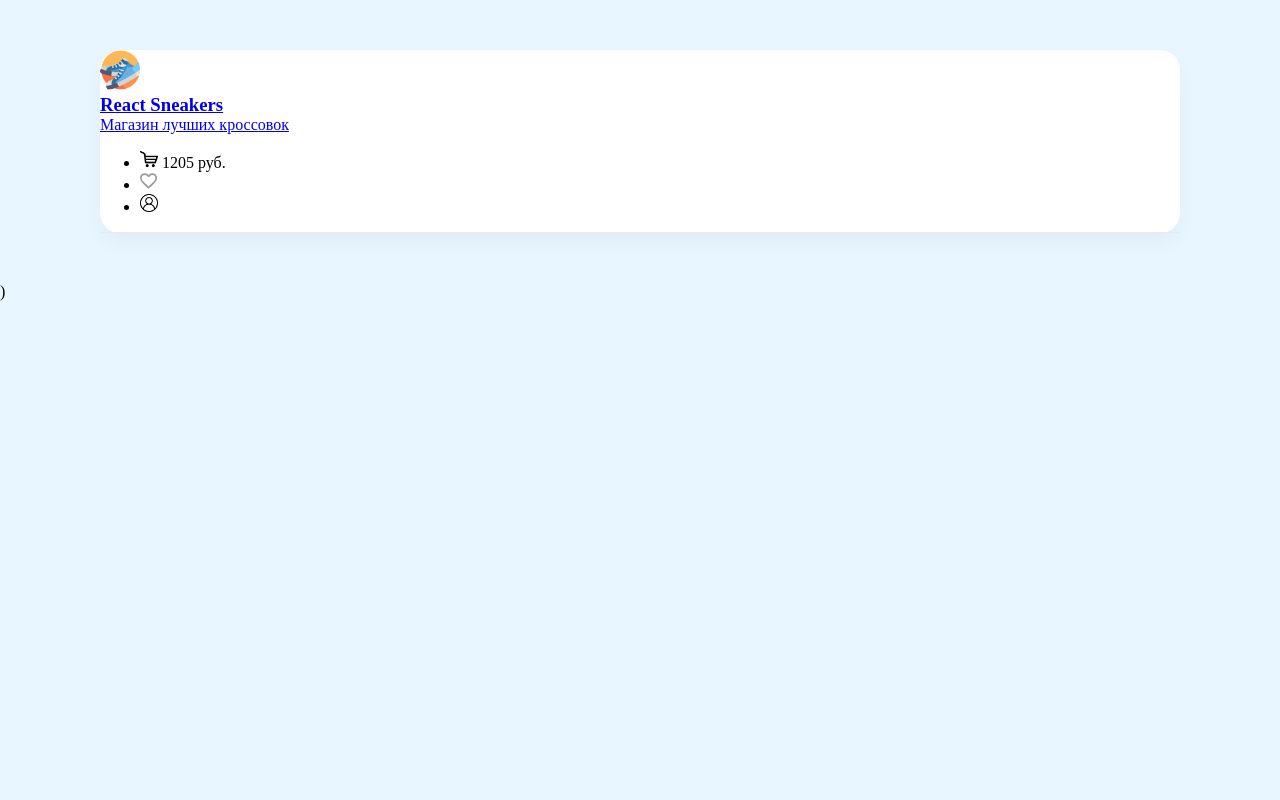
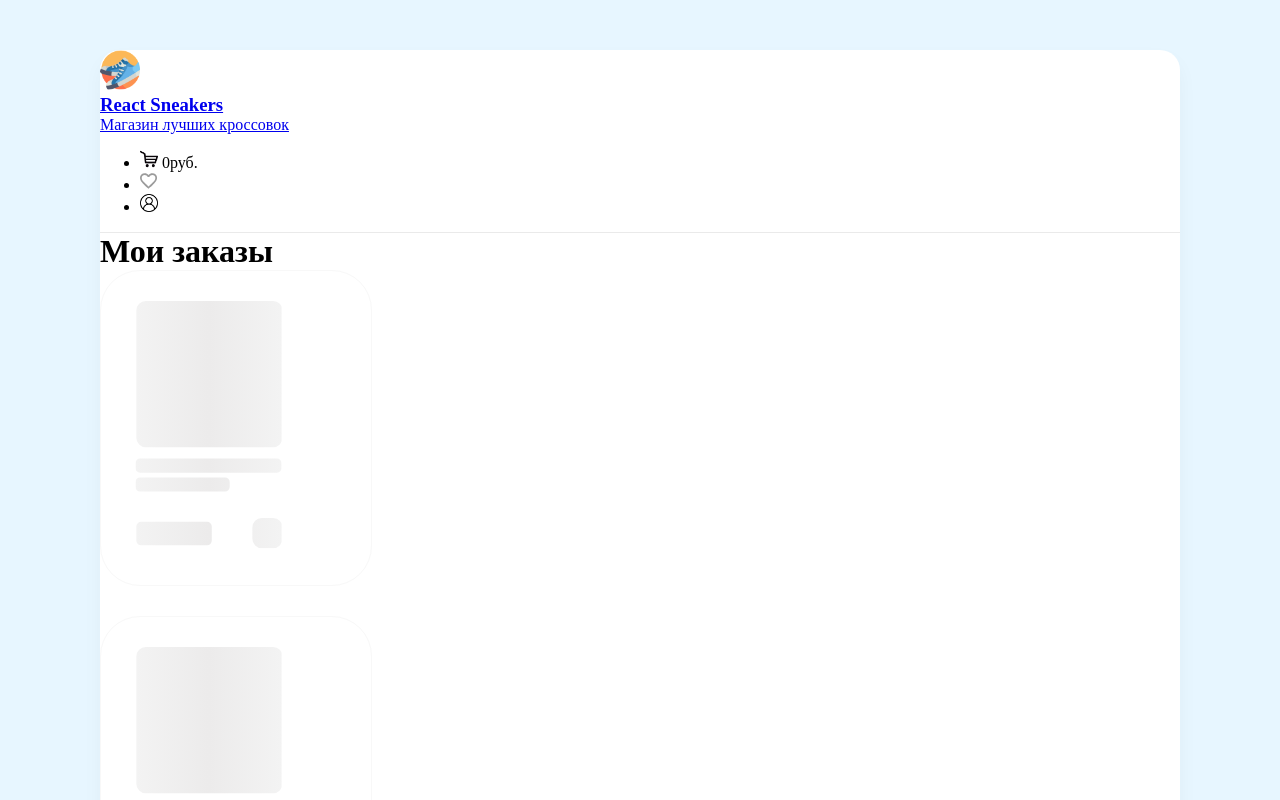
Before and after one commit to zhmatisaev/React-store, a React (Create React App) app: page /orders in a window 1280 px wide. Shown: the top 800 px of the page. Built offline with nearby package versions, Linux system fonts and the light colour scheme; no server answers; a web font is replaced by a local one.

Commit message:
Создал компонент Orders где хранятся сделанный заказы

```diff
--- a/src/App.js
+++ b/src/App.js
@@ -7,6 +7,7 @@ import AppContext from "./context";
 import React from "react";
 import axios from "axios";
 import "./index.scss";
+import Orders from "./pages/Orders.jsx";
 
 function App() {
   const [cardOpened, setCardOpened] = React.useState(false);
@@ -16,7 +17,6 @@ function App() {
   const [searchValue, setSearchValue] = React.useState("");
   //  для хранение favorit товаров
   const [favorites, setFavorites] = React.useState("");
-  // skeleton
   const [isLoading, setIsLoading] = React.useState(true);
 
   React.useEffect(() => {
@@ -53,7 +53,7 @@ function App() {
     }
     fetchData();
   }, []);
-  // при нажатия на плюс функция onAddtoCart добавляет товар в корзину
+  // при нажатия на кнопку плюс функция onAddtoCart добавляет товар в корзину
   const onAddtoCart = (obj) => {
     // try {
     if (cartItems.find((item) => Number(item.id) === Number(obj.id))) {
@@ -73,9 +73,9 @@ function App() {
 
   const onRemoveItem = (id) => {
     console.log(id);
-    //  onRemoveItem при нажатие удаляет  карточки из корзины и из бэкенде по запросу axios.delete
+    //  onRemoveItem при нажатия удаляет  карточки из корзины и из бэкенде по запросу axios.delete
     axios.delete(`https://617310d7110a740017222f6b.mockapi.io/cart/${id}`);
-    // дай мне пред массив возми все что в нем и пробежись по нему от филтруй тот эл которого id который передал в эту функцию
+    // дай мне пред массив возми все что в нем есть и пробежись по нему отфилтруй тот эл которого id который передал в эту функцию
     setCartItems((prev) => prev.filter((item) => item.id !== id));
   };
 
@@ -117,6 +117,7 @@ function App() {
         cartItems,
         favorites,
         isAddedItem,
+        onAddtoCart,
         onAddToFavorit,
         setCardOpened,
         setCartItems,
@@ -150,6 +151,10 @@ function App() {
         <Route path="/favorites" exact>
           <Favorites />
         </Route>
+
+        <Route path="/orders" exact>
+          <Orders />
+        </Route>
       </div>
       )
     </AppContext.Provider>
--- a/src/components/Card/index.js
+++ b/src/components/Card/index.js
@@ -49,6 +49,7 @@ function Card({
         </ContentLoader>
       ) : (
         <>
+          {onFavorit && (
             <div className={styles.favorite} onClick={onClickFavorite}>
               {/* если  isFavorit true фото с красным светом если false без света*/}
               <img
@@ -56,6 +57,7 @@ function Card({
                 alt="unliked"
               />
             </div>
+          )}
           <img width="100%" height={135} src={imageUrl} alt="sneakers" />
           <h5>{title}</h5>
           <div className="d-flex justify-between align-center">
@@ -63,6 +65,7 @@ function Card({
               <p> Цена:</p>
               <p> {price}</p>
             </div>
+            {onPlus && (
               <img
                 className={styles.plus}
                 onClick={onClickPlus}
@@ -74,6 +77,7 @@ function Card({
                 }
                 alt="Plus"
               />
+            )}
           </div>
         </>
       )}
--- a/src/components/Drawer.js
+++ b/src/components/Drawer.js
@@ -1,13 +1,40 @@
 import React from "react";
-import AppContext from "../context";
 import Info from "./Info.jsx";
+import axios from "axios";
+import { useCart } from "../hooks/useCart.js";
 
+const delay = (ms) => new Promise((resolve) => setTimeout(resolve, ms));
 function Drawer({ onClose, onRemove, items = [] }) {
-  const { setCartItems } = React.useContext(AppContext);
+  const { cartItems, setCartItems, totalPrice } = useCart();
   const [isOrderCompleted, setIsOrderCompleted] = React.useState(false);
-  const onClickOrder = () => {
-    setIsOrderCompleted(true);
-    setCartItems([]);
+  const [orderId, setOrderId] = React.useState(null);
+  const [isLoading, setIsLoading] = React.useState(false);
+
+  const onClickOrder = async () => {
+    try {
+      setIsLoading(true);
+      const { data } = await axios.post(
+        "https://617310d7110a740017222f6b.mockapi.io/orders",
+        {
+          item: cartItems,
+        }
+      );
+      setOrderId(data.id);
+
+      setIsOrderCompleted(true);
+      setCartItems([]);
+      for (let i = 0; i < cartItems.length; i++) {
+        const item = cartItems[i];
+        await axios.delete(
+          "https://617310d7110a740017222f6b.mockapi.io/cart",
+          item.id
+        );
+        delay(1000);
+      }
+    } catch (error) {
+      //   alert("Ошибка при  создании заказа!");
+    }
+    setIsLoading(false);
   };
   return (
     <div className="overlay">
@@ -51,15 +78,19 @@ function Drawer({ onClose, onRemove, items = [] }) {
                 <li className="d-flex">
                   <span>Итого:</span>
                   <div></div>
-                  <b>21 498 руб.</b>
+                  <b>{totalPrice} руб.</b>
                 </li>
                 <li className="d-flex">
-                  <span>Налог 5%:</span>
+                  <span>Налог: 5% </span>
                   <div></div>
-                  <b>1074 руб.</b>
+                  <b>{(totalPrice / 100) * 5} руб.</b>
                 </li>
               </ul>
-              <button onClick={onClickOrder} className="greenButton">
+              <button
+                desabled={isLoading}
+                onClick={onClickOrder}
+                className="greenButton"
+              >
                 Оформить заказ
                 <img src="/image/arrow.svg" alt="Arrow" />
               </button>
@@ -67,9 +98,17 @@ function Drawer({ onClose, onRemove, items = [] }) {
           </div>
         ) : (
           <Info
-            title="Корзина пустая"
-            description="Добавьте хотя бы пару кроссовок , чтобы сделать заказ."
-            image="/image/empty-cart.jpg"
+            title={isOrderCompleted ? "Заказ оформлен" : "Корзина пустая"}
+            description={
+              isOrderCompleted
+                ? `Ваш заказ #${orderId} скоро будет передан курьерской доставке`
+                : "Добавьте хотя бы пару кроссовок , чтобы сделать заказ."
+            }
+            image={
+              isOrderCompleted
+                ? "/image/complete-order.jpg"
+                : "/image/empty-cart.jpg"
+            }
           />
         )}
 
--- a/src/components/Header.js
+++ b/src/components/Header.js
@@ -1,7 +1,10 @@
 import React from "react";
 import { Link } from "react-router-dom";
+import { useCart } from "../hooks/useCart";
 
 function Header(props) {
+  const { totalPrice } = useCart();
+
   return (
     <header className=" opacity 0.5 d-flex justify-between align-center p-40">
       <Link to="/">
@@ -29,7 +32,7 @@ function Header(props) {
             src="/image/shopping-cart.png"
             alt="Корзина"
           />
-          <span> 1205 руб.</span>
+          <span> {totalPrice}руб.</span>
         </li>
         <li className="mr-20 cu-p">
           <Link to="/favorites">
@@ -41,13 +44,16 @@ function Header(props) {
             />
           </Link>
         </li>
+
         <li>
+          <Link to="/orders">
             <img
               width="18px"
               height="18px"
               src="/image/user.png"
               alt="Пользователь"
             />
+          </Link>
         </li>
       </ul>
     </header>
--- a/src/components/Info.jsx
+++ b/src/components/Info.jsx
@@ -9,7 +9,7 @@ function Info({ title, description, image }) {
       <img
         className="mb-20"
         width="120px"
-        height="120px"
+        // height="120px"
         src={image}
         alt="cart"
       />
--- /dev/null
+++ b/src/hooks/useCart.js
@@ -0,0 +1,8 @@
+import React from "react";
+import AppContext from "../context";
+
+export const useCart = () => {
+  const { cartItems, setCartItems } = React.useContext(AppContext);
+  const totalPrice = cartItems.reduce((sum, obj) => obj.price + sum, 0);
+  return { cartItems, setCartItems, totalPrice };
+};
--- a/src/index.scss
+++ b/src/index.scss
@@ -115,6 +115,10 @@ header {
 }
 .greenButton {
   position: relative;
+  &:disabled {
+    background-color: #bebebe;
+    cursor: default;
+  }
   &:hover {
     img {
       transform: translateX(5px);
--- /dev/null
+++ b/src/pages/Orders.jsx
@@ -0,0 +1,49 @@
+import axios from "axios";
+import React from "react";
+import Card from "../components/Card";
+import AppContext from "../context";
+
+function Orders() {
+  const { onAddToFavorit, onAddtoCart } = React.useContext(AppContext);
+  // skeleton
+  const [isLoading, setIsLoading] = React.useState(true);
+  const [orders, setOrders] = React.useState([]);
+
+  React.useEffect(() => {
+    (async () => {
+      try {
+        const { data } = await axios.get(
+          "https://617310d7110a740017222f6b.mockapi.io/orders"
+        );
+        setOrders(data.reduce((prev, obj) => [...prev, ...obj.items], []));
+        setIsLoading(false);
+      } catch (error) {
+        alert("Ошибка при запросе заказов");
+      }
+    })();
+  }, []);
+  return (
+    <div className="content p-40">
+      <div className="d-flex align-center justify-between mb-40">
+        <h1>Мои заказы</h1>
+      </div>
+      <div className="d-flex flex-wrap">
+        {(isLoading ? [...Array(8)] : orders).map((item, index) => (
+          <Card
+            key={index}
+            //   title={item.title}
+            //   price={item.price}
+            //   imageUrl={item.imageUrl}
+            // onFavorit={(obj) => onAddToFavorit(obj)}
+            // onPlus={(obj) => onAddtoCart(obj)}
+            // added={isAddedItem(item && item.id)}
+            loading={isLoading}
+            {...item}
+          />
+        ))}
+      </div>
+    </div>
+  );
+}
+
+export default Orders;
```
Lines whose indentation alone changed are shown as unchanged.
